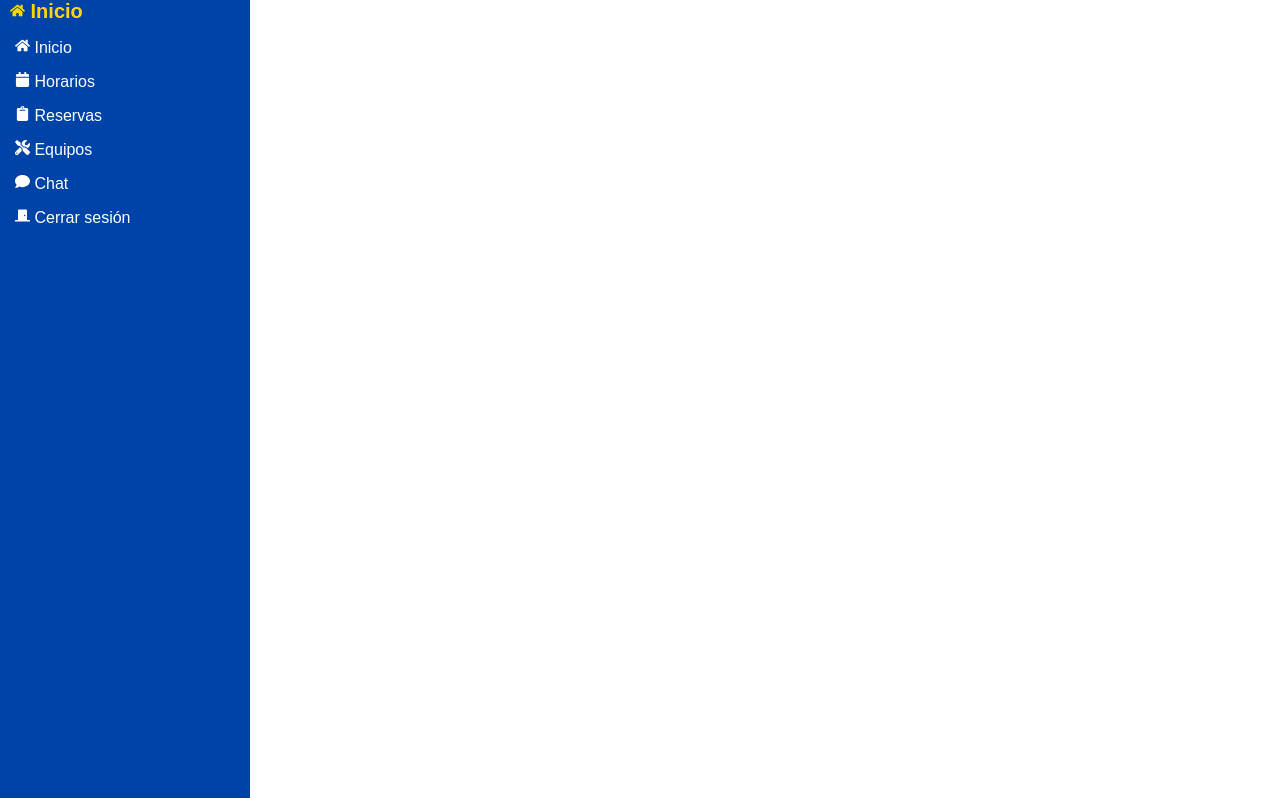
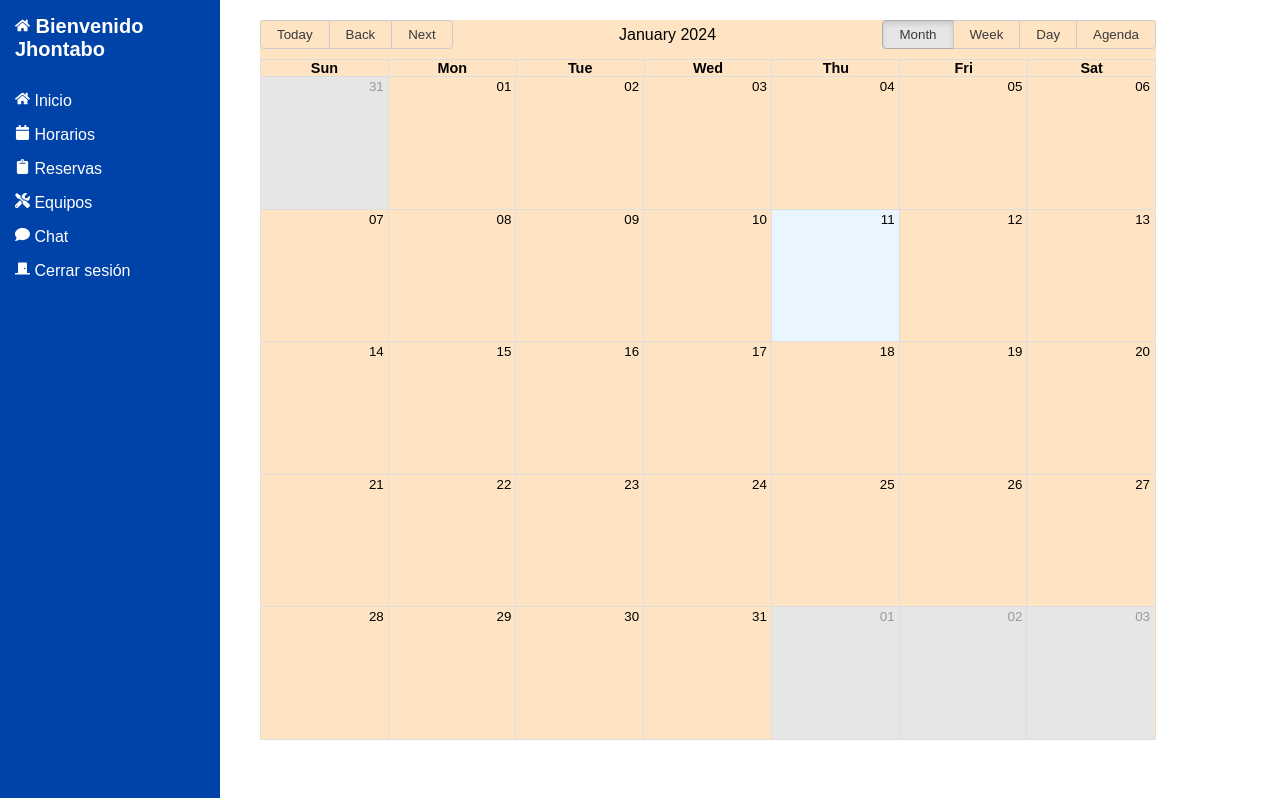
Before and after one commit to Jhontabo/Laboratorios-uni, a React (Create React App) app: page /Reservations in a window 1280 px wide. Shown: the top 798 px of the page. Built offline with nearby package versions, Linux system fonts and the light colour scheme.

Commit message:
ya se puede usar navbar y contenido de pagina implementando css grid

```diff
--- a/src/App.css
+++ b/src/App.css
@@ -3,4 +3,6 @@ body {
   padding: 0;
   font-family: Arial, sans-serif;
   overflow-x: hidden;
+  height: 100vh;
+  width: 100vw;
 }
--- a/src/App.js
+++ b/src/App.js
@@ -8,10 +8,12 @@ import Equipos from './components/equipos.jsx';
 import Chat from './components/chat.jsx';
 import Logout from './components/logout.jsx';
 import './App.css'
+import '../src/styleSheets/contenidoPagina.css'
 
 const App = () => {
   return (
     <BrowserRouter>
+    <div className='contenedor-principal'>
       <Navbar />
       <Routes>
         <Route path="/" element={<Home />} />
@@ -21,7 +23,9 @@ const App = () => {
         <Route path="/Chat" element={<Chat />} />
         <Route path="/Logout" element={<Logout />} />
       </Routes>
+    </div>
     </BrowserRouter>
+
   );
 };
 
--- a/src/components/chat.jsx
+++ b/src/components/chat.jsx
@@ -2,7 +2,7 @@ import React from 'react';
 
 const Chat = () => {
 
-  return(<div>
+  return(<div className='contenido-pagina'>
     <h2>chat</h2>
   </div>)
 
--- a/src/components/equipos.jsx
+++ b/src/components/equipos.jsx
@@ -2,7 +2,8 @@ import React from 'react';
 
 const Equipos = () => {
 
-  return(<div>
+  return(
+  <div className='contenido-pagina'>
     <h2>Equipos</h2>
   </div>)
 
--- a/src/components/home.jsx
+++ b/src/components/home.jsx
@@ -1,8 +1,10 @@
 import React from 'react';
+
 
 const Home = () => {
   return (
-    <div>
+
+    <div className='contenido-pagina'>
       <h2>Inicio</h2>
     </div>
   );
--- a/src/components/logout.jsx
+++ b/src/components/logout.jsx
@@ -3,7 +3,7 @@ import React from 'react';
 
 const Logout = () => {
 
-  return(<div>
+  return(<div className='contenido-pagina'>
     <h2>Cerrar Sesion</h2>
   </div>)
 
--- a/src/components/navbar.jsx
+++ b/src/components/navbar.jsx
@@ -15,41 +15,20 @@ const Navbar = () => {
   const renderIcon = (icon) => iconMap[icon] || null;
 
   return (
-    <nav className='navbar'>
-      <Link to="/" className="navbar-logo">{renderIcon("home")} Inicio</Link>
-      <ul>
-        <li>
-          <Link className='menu-a' to="/">
-            {renderIcon("home")} Inicio
-          </Link>
-        </li>
-        <li>
-          <Link className='menu-a' to="/schedule">
-            {renderIcon("calendar")} Horarios
-          </Link>
-        </li>
-        <li>
-          <Link className='menu-a' to="/reservations">
-            {renderIcon("clipboard")} Reservas
-          </Link>
-        </li>
-        <li>
-          <Link className='menu-a' to="/equipos">
-            {renderIcon("tools")} Equipos
-          </Link>
-        </li>
-        <li>
-          <a className='menu-a' href="https://wa.me/+573235937501" target="_blank" rel="noopener noreferrer">
-            {renderIcon("comment")} Chat
-          </a>
-        </li>
-        <li>
-          <Link className='menu-a' to="/logout">
-            {renderIcon("door-closed")} Cerrar sesión
-          </Link>
-        </li>
-      </ul>
-    </nav>
+      <nav className='navbar'>
+        <div className='navbar-logo-link'>
+          <Link to="/" className="navbar-logo">{renderIcon("home")} Bienvenido Jhontabo</Link>
+        </div>
+                  <ul>
+            <li><Link className='menu-a' to="/">{renderIcon("home")} Inicio</Link></li>
+            <li><Link className='menu-a' to="/schedule">{renderIcon("calendar")} Horarios</Link></li>
+            <li><Link className='menu-a' to="/reservations">{renderIcon("clipboard")} Reservas</Link></li>
+            <li><Link className='menu-a' to="/equipos">{renderIcon("tools")} Equipos</Link></li>
+            <li><a className='menu-a' href="https://wa.me/+573235937501" target="_blank" rel="noreferrer">{renderIcon("comment")} Chat</a></li>
+            <li><Link className='menu-a' to="/logout">{renderIcon("door-closed")} Cerrar sesión</Link>
+            </li>
+          </ul>
+      </nav>
   );
 };
 
--- a/src/components/reservations.jsx
+++ b/src/components/reservations.jsx
@@ -5,7 +5,8 @@ import dayjs from 'dayjs';
 function Calendario() {
   const localizer = dayjsLocalizer(dayjs)
   return (
-    <div style={{
+    <div className='contenido-pagina'>
+      <div className='calendario' style={{
       height:'90vh',
       width:'70vw'
 
@@ -15,6 +16,8 @@ function Calendario() {
 
     />
     </div>
+    </div>
+
   );
 }
 
--- a/src/components/schedule.jsx
+++ b/src/components/schedule.jsx
@@ -1,7 +1,7 @@
 import React from 'react';
 
 const Schedule = () => (
-  <div>
+  <div className='contenido-pagina'>
     <h2>Horario</h2>
     {/* Contenido de la página de inicio */}
   </div>
--- /dev/null
+++ b/src/styleSheets/contenidoPagina.css
@@ -0,0 +1,12 @@
+.contenido-pagina {
+    margin: 0;
+    padding: 0;
+    grid-column: 2; /* El otro contenido ocupa la segunda columna */
+
+  }
+
+  .calendario{
+    margin-top: 20px;
+    margin-left: 20px;
+    background-color: bisque;
+  }
--- a/src/styleSheets/navbarItem.css
+++ b/src/styleSheets/navbarItem.css
@@ -1,8 +1,9 @@
 .navbar {
-  width: 250px;
+  width: 220px;
   background-color: #0043A8;
   color: white;
   height: 100vh;
+  grid-column: 1;
 
 }
 
@@ -21,6 +22,10 @@ li a {
   color: white;
 }
 
+li a:hover {
+
+  color: rgb(247, 214, 79);
+}
 .navbarItems {
   padding: 15px;
 }
@@ -34,9 +39,12 @@ svg {
   margin-right: 10px;
 }
 
-.navbar-logo {
-  padding: 10px;
+.navbar-logo-link {
+  padding: 15px;
   font-size: 20px; /* Tamaño del texto del logo */
+
+}
+.navbar-logo{
   font-weight: bold; /* Negrita */
   text-decoration: none;
   color: white;
@@ -63,6 +71,8 @@ svg {
   border-bottom: 1px solid #0043A8;
 }
 
+
+
 .navbar-nav li:last-child {
   border-bottom: none;
 }
@@ -71,3 +81,9 @@ svg {
   text-decoration: none;
   color: white;
 }
+
+.contenedor-principal {
+  display: grid;
+  grid-template-columns: 230px 1fr; /* Dos columnas, una de 250px para el navbar y otra que ocupa el resto del espacio */
+  gap: 10px; /* Espacio entre las columnas */
+}
```
